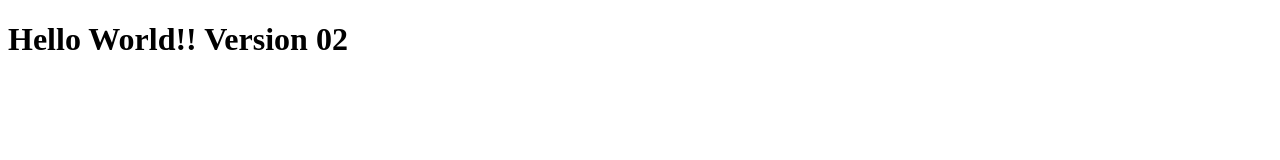
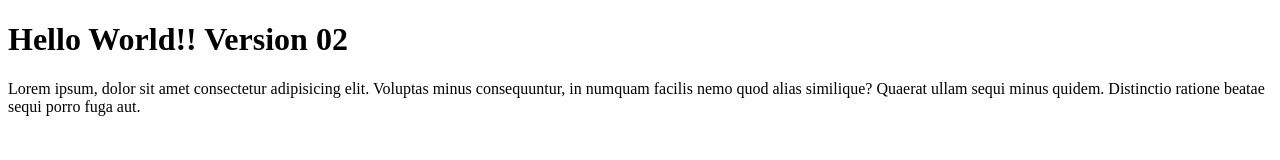
Before and after one commit to Beltrame01/IBM_course_test, a plain HTML site: page index.html in a window 1280 px wide. Drawn offline with Linux system fonts and the light colour scheme.

Commit message:
Adding Lorem

```diff
--- a/index.html
+++ b/index.html
@@ -8,5 +8,6 @@
 </head>
 <body>
     <h1>Hello World!! Version 02</h1>
+    <p>Lorem ipsum, dolor sit amet consectetur adipisicing elit. Voluptas minus consequuntur, in numquam facilis nemo quod alias similique? Quaerat ullam sequi minus quidem. Distinctio ratione beatae sequi porro fuga aut.</p>
 </body>
 </html>
```
